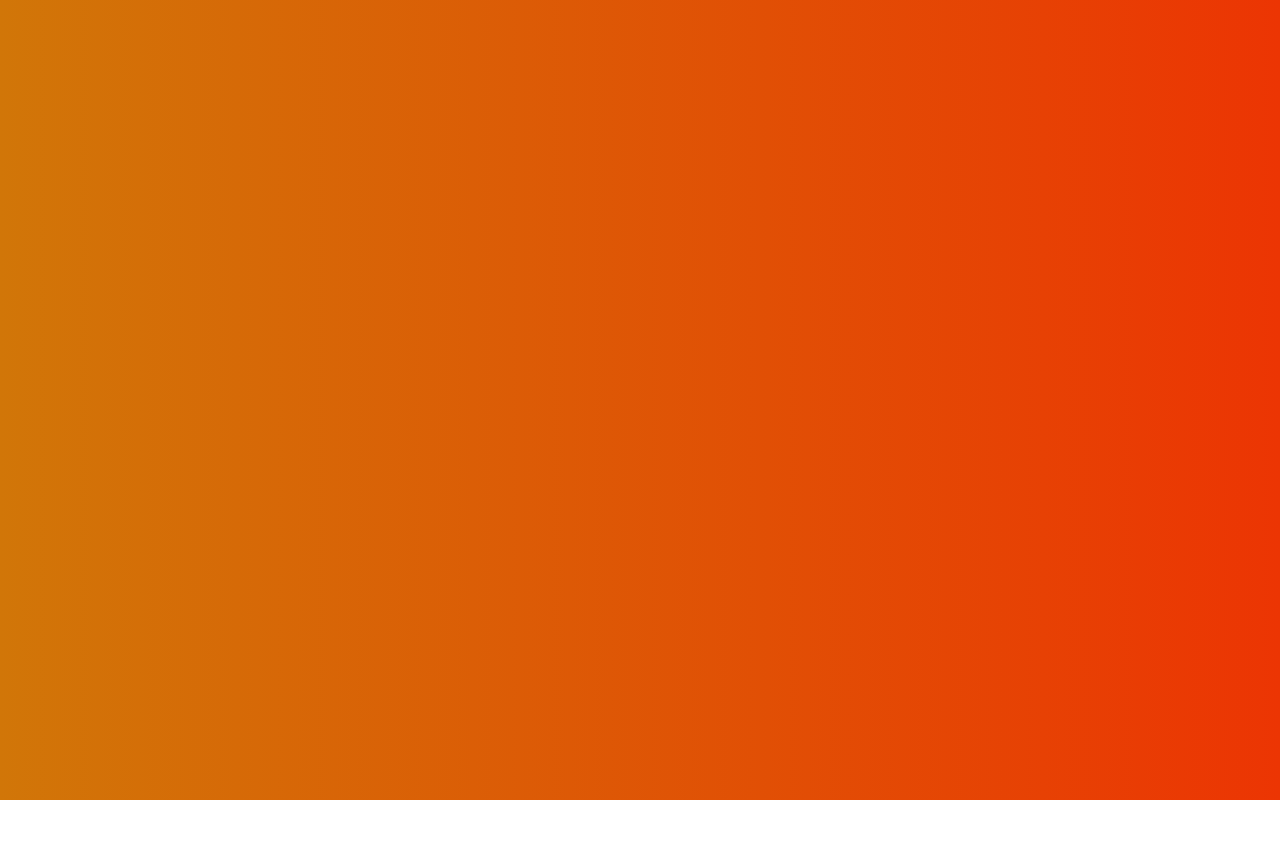
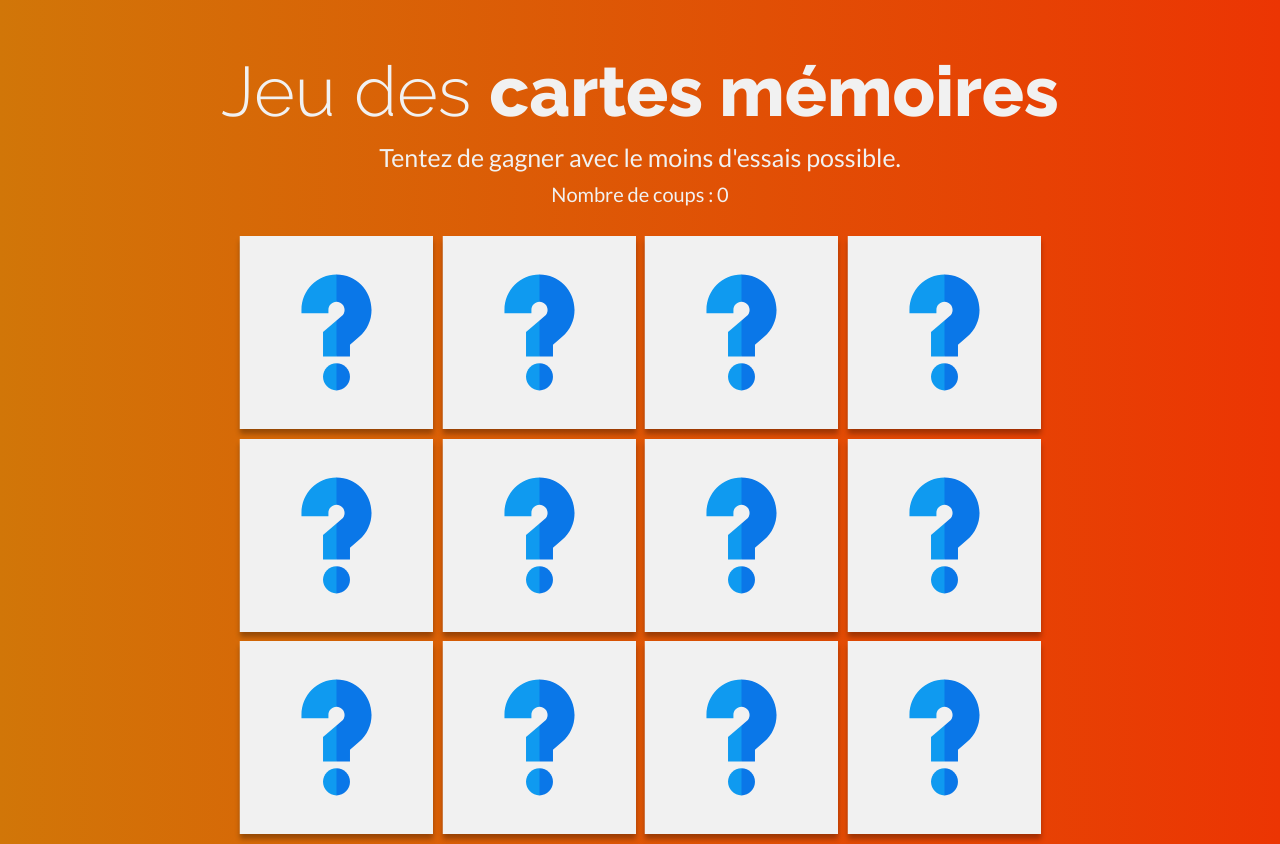
Before and after one commit to Reisorel/JS_20_projects, a plain HTML site: page 9. MemoryCard/index.html in a window 1280 px wide. Before the commit the page ends 800 px from the top, so only its background shows below. Drawn offline with Linux system fonts and the light colour scheme.

Commit message:
completed memory cards

```diff
--- a/9. MemoryCard/app.js
+++ b/9. MemoryCard/app.js
@@ -0,0 +1,87 @@
+const cards = document.querySelectorAll(".card")
+
+function shuffleCards() {
+  cards.forEach(card => {
+    const randomPos = Math.trunc(Math.random() * 12);
+    card.style.order = randomPos
+  })
+}
+shuffleCards()
+
+cards.forEach(card => card.addEventListener("click", flipACard))
+
+let lockedCards = false;
+let cardsPicked = []
+function flipACard(e) {
+
+  if (lockedCards) return;
+
+  saveCard(e.target.children[0], e.target.getAttribute("data-attr"));
+  if (cardsPicked.length === 2) result()
+}
+
+function saveCard(el, value) {
+  if (el === cardsPicked[0]?.el) return;
+
+  el.classList.add("active");
+  cardsPicked.push({ el, value })
+  console.log(cardsPicked);
+}
+
+function result() {
+  saveNumberOfCards()
+
+  if (cardsPicked[0].value === cardsPicked[1].value) {
+    cardsPicked[0].el.parentElement.removeEventListener("click", flipACard)
+    cardsPicked[1].el.parentElement.removeEventListener("click", flipACard)
+    cardsPicked = [];
+    return;
+  }
+
+  lockedCards = true;
+  setTimeout(() => {
+    cardsPicked[0].el.classList.remove("active")
+    cardsPicked[1].el.classList.remove("active")
+    cardsPicked = [];
+    lockedCards = false;
+  }, 1000);
+}
+
+const innerCards = [...document.querySelectorAll(".double-face")];
+const advice = document.querySelector(".advice");
+const score = document.querySelector(".score");
+
+
+let numberOfTries = 0;
+
+function saveNumberOfCards() {
+  numberOfTries++
+  const checkForEnd = innerCards.filter(card => !card.classList.contains("active"))
+  if (!checkForEnd.length) {
+    advice.textContent = `Bravo ! Appuyez sur "espace" pour relancer une partie`
+    score.textContent = `Votre score final est de :${numberOfTries}`
+    return;
+  }
+  score.textContent = `Nombre de coups : ${numberOfTries}`
+}
+
+window.addEventListener("keydown", handledRestart)
+
+let shuffleLock = false;
+function handledRestart(e) {
+  e.preventDefault()
+  if (e.keyCode === 32) {
+    innerCards.forEach(card => card.classList.remove("active"))
+    advice.textContent = `Tentez de gagner avec le moins d'essais possible.`
+    score.textContent = `Nombre de coups : 0`
+    numberOfTries = 0;
+    cards.forEach(card => card.addEventListener("click", flipACard))
+
+    if(shuffleLock) return;
+    shuffleLock = true;
+    setTimeout(() => {
+      shuffleCards()
+      shuffleLock = false;
+    }, 600);
+  }
+}
--- a/9. MemoryCard/index.html
+++ b/9. MemoryCard/index.html
@@ -1,5 +1,6 @@
 <!DOCTYPE html>
 <html lang="fr">
+
 <head>
   <meta charset="UTF-8" />
   <meta name="viewport" content="width=device-width, initial-scale=1.0" />
@@ -7,11 +8,120 @@
   <link rel="stylesheet" href="style.css" />
   <link rel="preconnect" href="https://fonts.googleapis.com">
   <link rel="preconnect" href="https://fonts.gstatic.com" crossorigin>
-    <link href="https://fonts.googleapis.com/css2?family=Lato:wght@100;300;400;700;900&family=Raleway:wght@100;200;300;400;500;600;700;800;900&display=swap" rel="stylesheet">
+  <link
+    href="https://fonts.googleapis.com/css2?family=Lato:wght@100;300;400;700;900&family=Raleway:wght@100;200;300;400;500;600;700;800;900&display=swap"
+    rel="stylesheet">
 </head>
+
 <body>
 
+  <h1>Jeu des <span>cartes mémoires</span></h1>
+  <p class="advice">Tentez de gagner avec le moins d'essais possible.</p>
+  <div class="score">Nombre de coups : 0</div>
+
+  <div class="grid">
+    <div class="card" data-attr="banana">
+      <div class="double-face">
+        <div class="face">
+          <img src="ressources/banana.svg" />
+        </div>
+        <div class="back"><img src="ressources/question.svg" />
+        </div>
+      </div>
+    </div>
+
+    <div class="card" data-attr="apple">
+      <div class="double-face">
+        <div class="face">
+          <img src="ressources/apple.svg" />
+        </div>
+        <div class="back"><img src="ressources/question.svg" /></div>
+      </div>
+    </div>
+
+    <div class="card" data-attr="apple">
+      <div class="double-face">
+        <div class="face">
+          <img src="ressources/apple.svg" alt="apple" />
+        </div>
+        <div class="back"><img src="ressources/question.svg" /></div>
+      </div>
+    </div>
+    <div class="card" data-attr="banana">
+      <div class="double-face">
+        <div class="face">
+          <img src="ressources/banana.svg" />
+        </div>
+        <div class="back"><img src="ressources/question.svg" /></div>
+      </div>
+    </div>
+    <div class="card" data-attr="brocoli">
+      <div class="double-face">
+        <div class="face">
+          <img src="ressources/brocoli.svg" />
+        </div>
+        <div class="back"><img src="ressources/question.svg" /></div>
+      </div>
+    </div>
+    <div class="card" data-attr="cherry">
+      <div class="double-face">
+        <div class="face">
+          <img src="ressources/cherry.svg" />
+        </div>
+        <div class="back"><img src="ressources/question.svg" /></div>
+      </div>
+    </div>
+    <div class="card" data-attr="pepper">
+      <div class="double-face">
+        <div class="face">
+          <img src="ressources/pepper.svg" />
+        </div>
+        <div class="back"><img src="ressources/question.svg" /></div>
+      </div>
+    </div>
+    <div class="card" data-attr="pepper">
+      <div class="double-face">
+        <div class="face">
+          <img src="ressources/pepper.svg" />
+        </div>
+        <div class="back"><img src="ressources/question.svg" /></div>
+      </div>
+    </div>
+    <div class="card" data-attr="cherry">
+      <div class="double-face">
+        <div class="face">
+          <img src="ressources/cherry.svg" />
+        </div>
+        <div class="back"><img src="ressources/question.svg" /></div>
+      </div>
+    </div>
+    <div class="card" data-attr="brocoli">
+      <div class="double-face">
+        <div class="face">
+          <img src="ressources/brocoli.svg" />
+        </div>
+        <div class="back"><img src="ressources/question.svg" /></div>
+      </div>
+    </div>
+    <div class="card" data-attr="straw">
+      <div class="double-face">
+        <div class="face">
+          <img src="ressources/straw.svg" />
+        </div>
+        <div class="back"><img src="ressources/question.svg" /></div>
+      </div>
+    </div>
+    <div class="card" data-attr="straw">
+      <div class="double-face">
+        <div class="face">
+          <img src="ressources/straw.svg" />
+        </div>
+        <div class="back"><img src="ressources/question.svg" /></div>
+      </div>
+    </div>
+  </div>
 
     <script src="app.js"></script>
 </body>
+
 </html>
--- a/9. MemoryCard/style.css
+++ b/9. MemoryCard/style.css
@@ -12,3 +12,94 @@ body {
   background: linear-gradient(to right, #d17608, #ec3503);
   padding: clamp(20px, 5vw, 50px) 20px 10px;
 }
+
+
+h1,
+.score,
+.advice {
+  text-align: center;
+  color: #f1f1f1;
+}
+
+h1 {
+  font-family: Raleway;
+  font-size: clamp(25px, 7vw, 70px);
+  font-weight: 300
+}
+
+h1 span {
+  font-weight: 800;
+}
+
+.advice {
+  font-size: clamp(16px, 2.5vw, 25px);
+  margin-top: 10px;
+}
+
+.score {
+  font-size: clamp(16px, 2.5vw, 20px);
+  margin-top: 10px;
+}
+
+.grid {
+  display: grid;
+  grid-template-columns: repeat(4, 1fr);
+  max-width: 800px;
+  gap: 10px;
+  margin: 30px auto 0;
+}
+
+.card {
+  aspect-ratio: 1/1;
+  perspective: 10000px;
+  cursor: pointer;
+  user-select: none;
+  transition: transform 0.2s east-out;
+}
+
+.card:hover {
+  transform: scale(1.02)
+}
+
+.double-face {
+  position: relative;
+  width: 100%;
+  height: 100%;
+  transform-style: preserve-3d;
+  will-change: transform;
+  transition: transform 0.6s;
+  box-shadow:0 5px 5px rgba(0,0,0,0.3);
+  pointer-events: none;
+}
+
+.face,
+.back {
+  position: absolute;
+  width: 100%;
+  height: 100%;
+  pointer-events: none;
+  border-raidus: 5px;
+  background: #f1f1f1;
+  display: flex;
+  justify-content: center;
+  align-center: center;
+  pointer-events: none;
+}
+
+.back {
+  backface-visibility: hidden;
+  .webkit-backface-visibility: hidden;
+}
+
+.face {
+  transform: rotateY(180deg);
+}
+
+.face img,
+.back img {
+  width: 60%;
+}
+
+.active {
+  transform: rotateY(180deg);
+}
```
Lines whose indentation alone changed are shown as unchanged.
